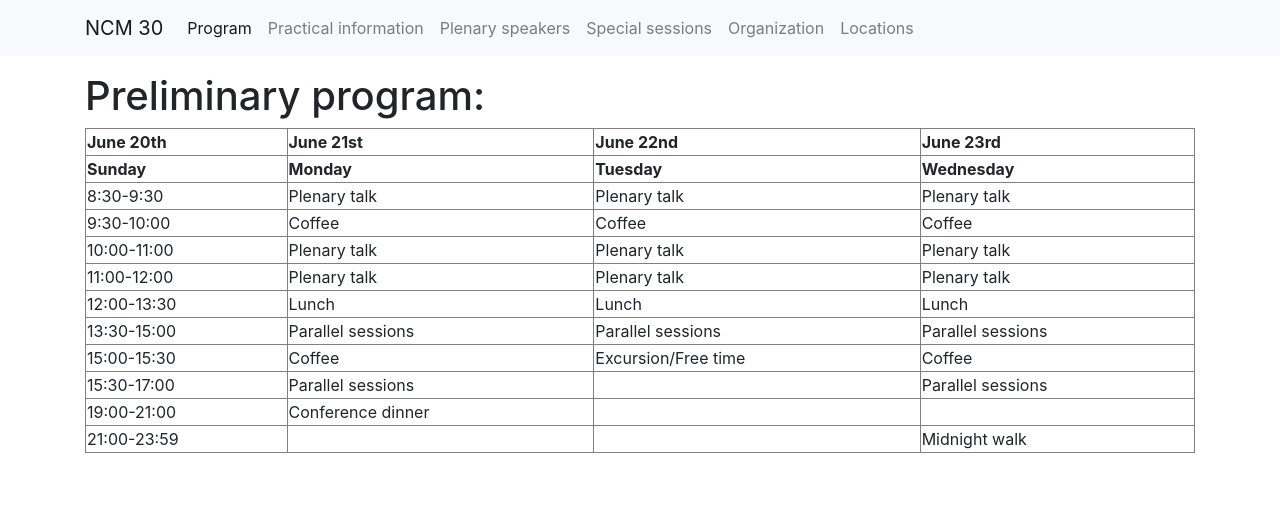
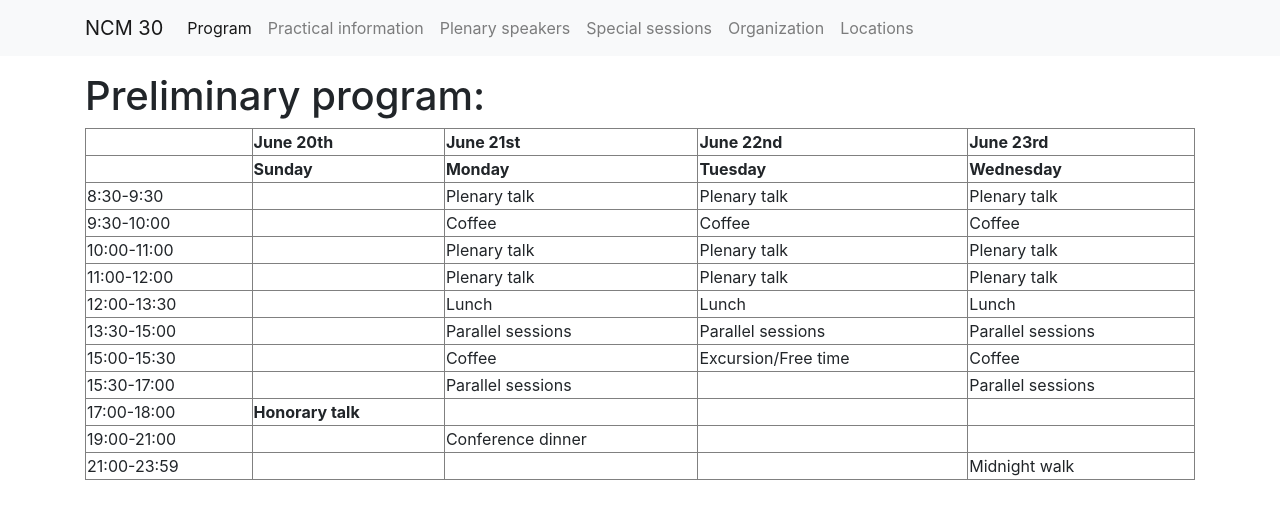
Before and after one commit to IslenskaStaerdfraedafelagid/ncm30-website, a Jekyll site: the page built from program/index.md, in a window 1280 px wide. Shown: the top 519 px of the page. Built offline with Jekyll 4.4.1, drawn with Linux system fonts in a browser that asks for light colours; our own code applies the rules of GitHub Pages for plain Markdown files.

Commit message:
Add empty header cells to schedule table

```diff
--- a/program/index.md
+++ b/program/index.md
@@ -7,12 +7,14 @@ layout: default
 <table border="1" style="border-collapse: collapse; width: 100%;">
   <thead>
     <tr>
+      <th> </th>
       <th>June 20th</th>
       <th>June 21st</th>
       <th>June 22nd</th>
       <th>June 23rd</th>
     </tr>
     <tr>
+      <th> </th>
       <th>Sunday</th>
       <th>Monday</th>
       <th>Tuesday</th>
@@ -22,60 +24,77 @@ layout: default
   <tbody>
     <tr>
       <td>8:30-9:30</td>
+      <th> </th>
       <td>Plenary talk</td>
       <td>Plenary talk</td>
       <td>Plenary talk</td>
     </tr>
     <tr>
       <td>9:30-10:00</td>
+      <th> </th>
       <td>Coffee</td>
       <td>Coffee</td>
       <td>Coffee</td>
     </tr>
     <tr>
       <td>10:00-11:00</td>
+      <th> </th>
       <td>Plenary talk</td>
       <td>Plenary talk</td>
       <td>Plenary talk</td>
     </tr>
     <tr>
       <td>11:00-12:00</td>
+      <th> </th>
       <td>Plenary talk</td>
       <td>Plenary talk</td>
       <td>Plenary talk</td>
     </tr>
     <tr>
       <td>12:00-13:30</td>
+      <th> </th>
       <td>Lunch</td>
       <td>Lunch</td>
       <td>Lunch</td>
     </tr>
     <tr>
       <td>13:30-15:00</td>
+      <th> </th>
       <td>Parallel sessions</td>
       <td>Parallel sessions</td>
       <td>Parallel sessions</td>
     </tr>
     <tr>
       <td>15:00-15:30</td>
+      <th> </th>
       <td>Coffee</td>
       <td>Excursion/Free time</td>
       <td>Coffee</td>
     </tr>
     <tr>
       <td>15:30-17:00</td>
+      <th> </th>
       <td>Parallel sessions</td>
       <td> </td>
       <td>Parallel sessions</td>
     </tr>
     <tr>
+      <td>17:00-18:00</td>
+      <th>Honorary talk</th>
+      <th> </th>
+      <th> </th>
+      <th> </th>
+    </tr>
+    <tr>
       <td>19:00-21:00</td>
+      <th> </th>
       <td>Conference dinner</td>
       <td> </td>
       <td> </td>
     </tr>
     <tr>
       <td>21:00-23:59</td>
+      <th> </th>
       <td> </td>
       <td> </td>
       <td>Midnight walk</td>
```
